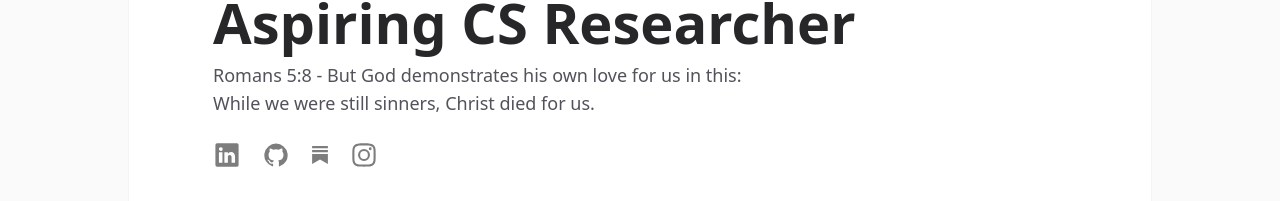
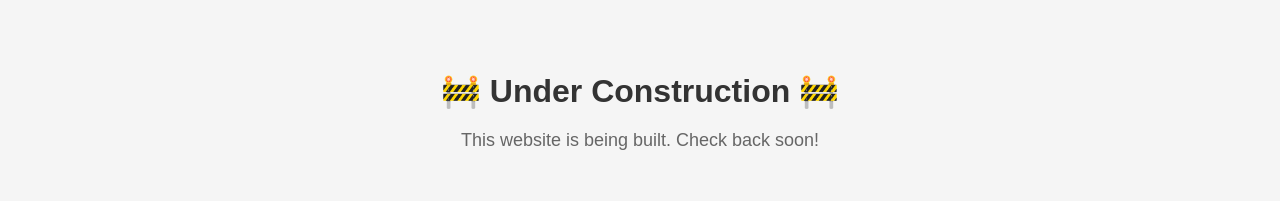
Before and after one commit to kevinyejoonlee/Portfolio2024, a React (Create React App) app: page / in a window 1280 px wide. Shown: the part 289-490 px from the top of the page. Built offline with nearby package versions, Linux system fonts and the light colour scheme.

Commit message:
under construction

```diff
--- a/src/index.js
+++ b/src/index.js
@@ -1,11 +1,30 @@
 import React from 'react';
 import ReactDOM from 'react-dom/client';
 
-import App from './App';
+const UnderConstruction = () => {
+  return (
+    <div style={{
+      display: 'flex',
+      flexDirection: 'column',
+      alignItems: 'center',
+      justifyContent: 'center',
+      minHeight: '100vh',
+      fontFamily: 'Arial, sans-serif',
+      backgroundColor: '#f5f5f5'
+    }}>
+      <h1 style={{ color: '#333', marginBottom: '20px' }}>
+        🚧 Under Construction 🚧
+      </h1>
+      <p style={{ color: '#666', fontSize: '18px' }}>
+        This website is being built. Check back soon!
+      </p>
+    </div>
+  );
+};
 
 const root = ReactDOM.createRoot(document.getElementById('root'));
 root.render(
   <React.StrictMode>
-    <App />
+    <UnderConstruction />
   </React.StrictMode>
 );
```
